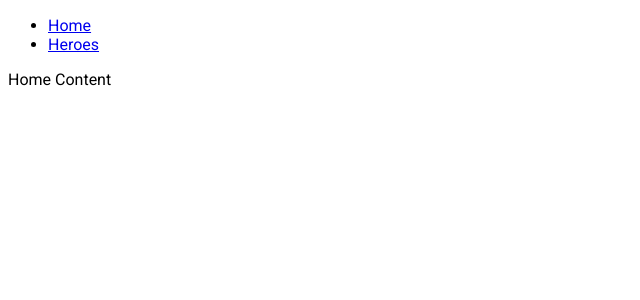
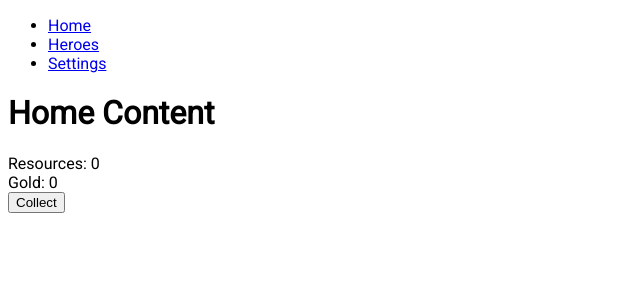
Before and after one commit to meredori/herovilleoriginal, a React app: page / in a window 1280 px wide. Shown: the top 300 px of the page, without its empty margins (0-640 px from the left). Built offline with nearby package versions, Linux system fonts and the light colour scheme.

Commit message:
add redux persist and update code to properly save the data

```diff
--- a/package.json
+++ b/package.json
@@ -23,7 +23,8 @@
     "react-dom": "^16.12.0",
     "react-redux": "^7.1.3",
     "react-router-dom": "^5.1.2",
-    "redux": "^4.0.4"
+    "redux": "^4.0.4",
+    "redux-persist": "^6.0.0"
   },
   "devDependencies": {
     "@babel/core": "^7.7.4",
--- /dev/null
+++ b/src/components/global/stockpile.jsx
@@ -0,0 +1,39 @@
+import React from 'react'
+import { connect } from 'react-redux'
+import { incrementResources, clearStorage } from '../../stores/stockpile/actions'
+
+export class Stockpile extends React.Component {
+    constructor(props){
+        super(props);
+    }
+
+    render(dispatch){
+        return (
+            <div>
+                <div>Resources: {this.props.stockpile.resources}</div>
+                <div>Gold: {this.props.stockpile.gold}</div>
+                <div>
+                    <button onClick={this.props.incrementResources}>Collect</button>
+                </div>
+            </div>
+        )
+    }
+}
+
+const mapStateToProps = state => {
+    return {
+        stockpile: state.stockpile
+    }
+
+}
+
+const mapDispatchToProps = (dispatch) => {
+    return {
+        incrementResources: () => dispatch(incrementResources()),
+    }
+}
+
+
+const StockPileContainer = connect(mapStateToProps,mapDispatchToProps)(Stockpile)
+
+export default StockPileContainer
--- /dev/null
+++ b/src/components/settings/basicSettings.jsx
@@ -0,0 +1,30 @@
+import React from 'react'
+import { connect } from 'react-redux'
+import { incrementResources, clearStorage } from '../../stores/stockpile/actions'
+
+export class BasicSettings extends React.Component {
+    constructor(props){
+        super(props);
+    }
+
+    render(dispatch){
+        return (
+            <div>
+                <div>
+                    <button onClick={this.props.clearStorage}>Clear All Data</button>
+                </div>
+            </div>
+        )
+    }
+}
+
+const mapDispatchToProps = (dispatch) => {
+    return {
+        clearStorage: () => dispatch(clearStorage())
+    }
+}
+
+
+const BasicSettingsContainer = connect(null,mapDispatchToProps)(BasicSettings)
+
+export default BasicSettingsContainer
--- a/src/layouts/homePage.jsx
+++ b/src/layouts/homePage.jsx
@@ -1,7 +1,10 @@
 import React from 'react'
-
+import Stockpile from '../components/global/stockpile'
 export default class HomePage extends React.Component {
     render() {
-        return <div>Home Content</div>;
+        return <div>
+            <h1>Home Content</h1>
+            <Stockpile></Stockpile>
+        </div>;
     }
 }
--- a/src/layouts/index.js
+++ b/src/layouts/index.js
@@ -1,4 +1,5 @@
 import HomePage from './homePage'
 import HeroPage from './heroPage'
+import SettingPage from './settingPage'
 
-export { HomePage, HeroPage}
+export { HomePage, HeroPage, SettingPage}
--- /dev/null
+++ b/src/layouts/settingPage.jsx
@@ -0,0 +1,11 @@
+import React from 'react'
+import BasicSettings from '../components/settings/basicSettings'
+
+export default class SettingPage extends React.Component{
+    render() {
+        return <div>
+            <h1>Settings</h1>
+                <BasicSettings></BasicSettings>
+            </div>
+    }
+}
--- a/src/routes.jsx
+++ b/src/routes.jsx
@@ -1,16 +1,21 @@
 import React from "react";
+import { Provider } from "react-redux"
 import {
   BrowserRouter as Router,
   Switch,
   Route,
   Link
 } from "react-router-dom";
+import { PersistGate } from 'redux-persist/integration/react'
 
-import {HomePage, HeroPage} from './layouts'
+import {HomePage, HeroPage, SettingPage} from './layouts'
+import {store,persistor} from './stores/stockpile/store'
 
 export default function Routes() {
   return (
     <Router>
+      <Provider store={store}>
+        <PersistGate loading={null} persistor={persistor}>
           <div>
             <nav>
               <ul>
@@ -20,15 +25,22 @@ export default function Routes() {
                 <li>
                   <Link to="/heroes">Heroes</Link>
                 </li>
+                <li>
+                  <Link to="/settings">Settings</Link>
+                </li>
               </ul>
             </nav>
             <Switch>
               <Route path="/heroes" component={HeroPage}>
               </Route>
+              <Route path="/settings" component={SettingPage}>
+              </Route>
               <Route exact path="/" component={HomePage}>
               </Route>
             </Switch>
           </div>
+        </PersistGate>
+      </Provider>
     </Router>
   );
 }
--- /dev/null
+++ b/src/stores/stockpile/actions.js
@@ -0,0 +1,23 @@
+export const incrementGold = (counter = 1) => ({
+    type: 'INCREMENTGOLD',
+    counter,
+})
+
+export const decrementGold = (counter = 1) => ({
+    type: 'DECREMENTGOLD',
+    counter,
+})
+
+export const incrementResources = (counter = 1) => ({
+    type: 'INCREMENTRESOURCES',
+    counter,
+})
+
+export const recrementResources = (counter = 1) => ({
+    type: 'INCREMENTRESOURCES',
+    counter,
+})
+
+export const clearStorage = () => ({
+    type: 'CLEARSTORAGE',
+})
--- /dev/null
+++ b/src/stores/stockpile/reducer.js
@@ -0,0 +1,25 @@
+import { combineReducers } from 'redux'
+
+const initialState = {
+    gold: 0,
+    resources: 0,
+}
+
+export const stockpile = (state = initialState, action) => {
+    switch(action.type) {
+        case 'INCREMENTGOLD':
+            return {...state, gold: state.gold + action.counter}
+        case 'DECREMENTGOLD':
+                return {...state, gold: state.gold - action.counter};
+        case 'INCREMENTRESOURCES':
+            return {...state, resources: state.resources + action.counter};
+        case 'DECREMENTRESOURCES':
+            return {...state, resources: state.resources - action.counter};
+        case 'CLEARSTORAGE':
+            return initialState;
+        default:
+            return state;
+    }
+}
+
+export const reducers = combineReducers({ stockpile });
--- /dev/null
+++ b/src/stores/stockpile/store.js
@@ -0,0 +1,15 @@
+import { createStore } from 'redux';
+import { reducers } from './reducer';
+import { persistStore, persistReducer } from 'redux-persist';
+import storage from 'redux-persist/lib/storage';
+
+const persistConfig = {
+    key: 'root',
+    storage,
+  };
+
+const persistedReducer = persistReducer(persistConfig, reducers);
+
+export const store = createStore(persistedReducer);
+
+export const persistor = persistStore(store);
```
Also changed, not shown: 1 other file (tests, documents, lock files or other folders). Lines whose indentation alone changed are shown as unchanged.
